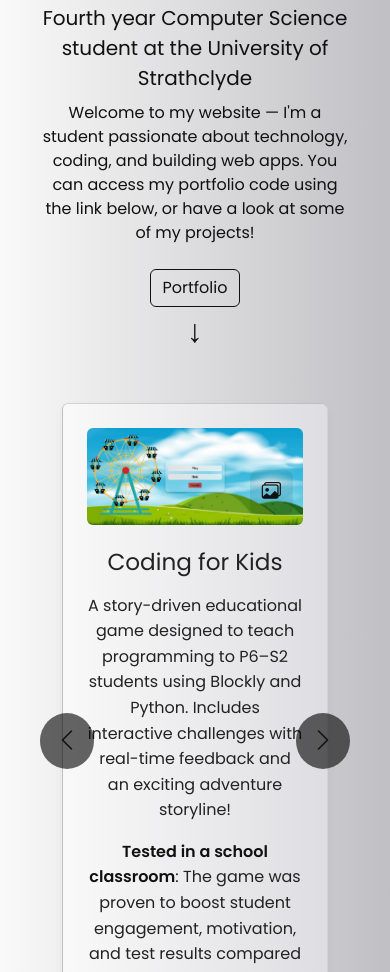
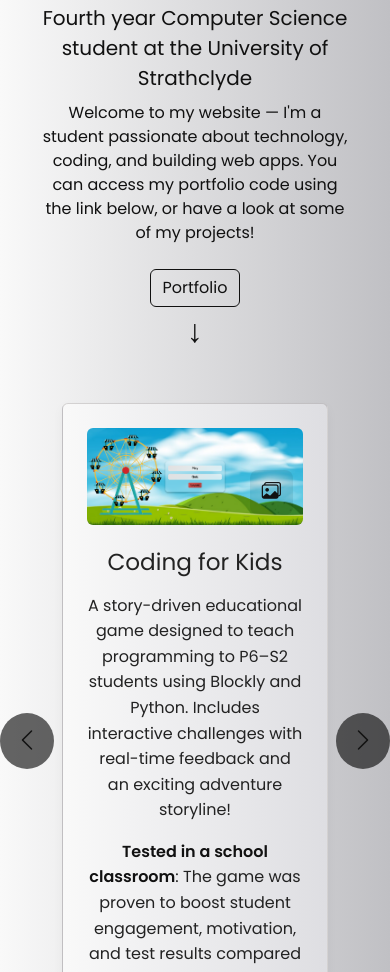
Before and after one commit to marcgallacher1/marcgallacher.github.io, a plain HTML site: page index.html in a window 390 px wide. Shown: the part 128-1100 px from the top of the page. Drawn offline with nearby package versions, Linux system fonts and the light colour scheme.

Commit message:
Update style.css

```diff
--- a/style.css
+++ b/style.css
@@ -159,6 +159,7 @@ body {
 .carousel-arrow:hover {
   background: #26264a;
 }
+
 .carousel-arrow.left {
   position: absolute;
   left: -90px;
@@ -169,12 +170,13 @@ body {
 }
 @media (max-width: 768px) {
   .carousel-arrow.left {
-    left: 10px;
+    left: -30px;
   }
   .carousel-arrow.right {
-    right: 10px;
+    right: -30px;
   }
 }
+
 .carousel-inner-wrapper {
   max-width: 850px;
   width: 100%;
```
